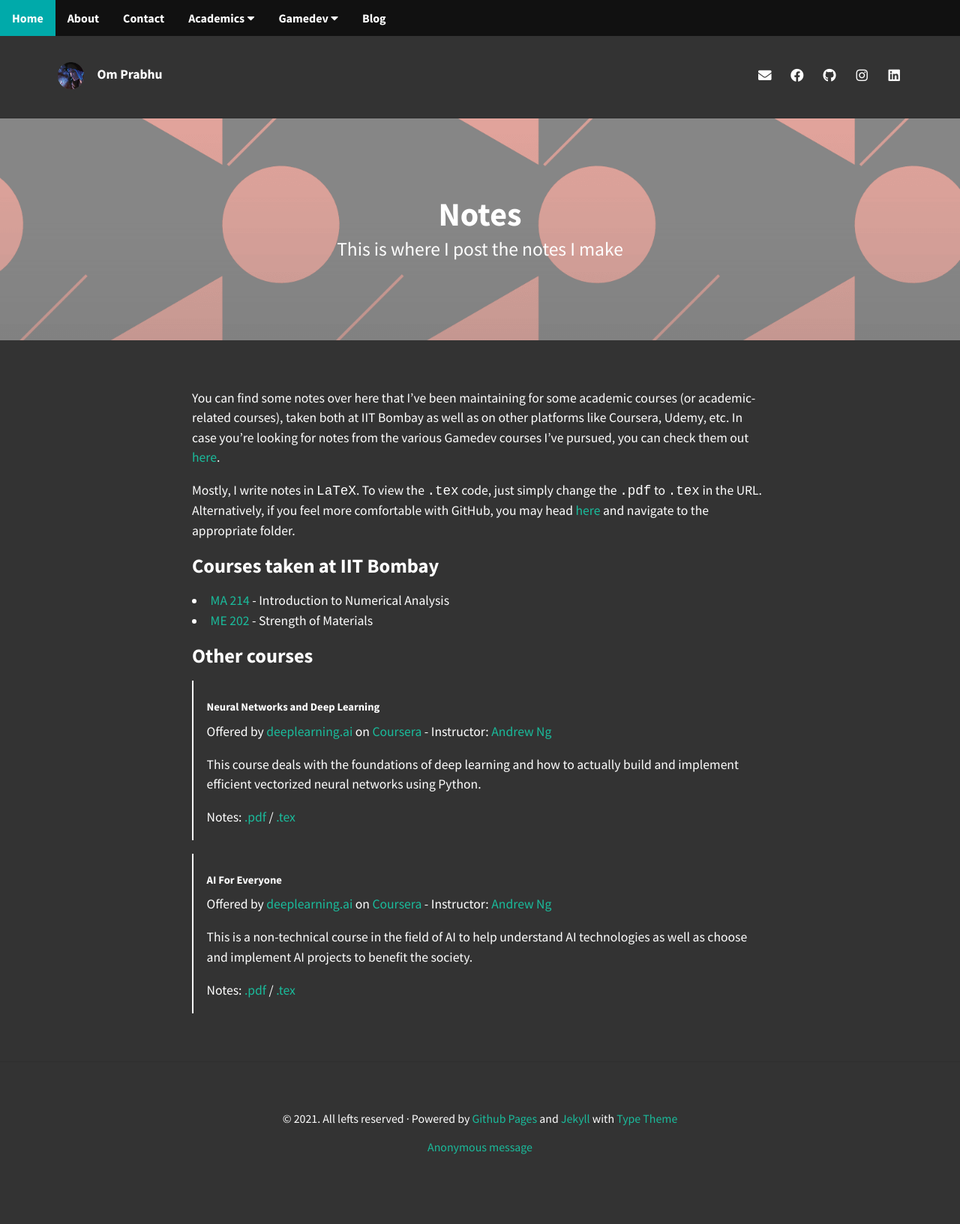
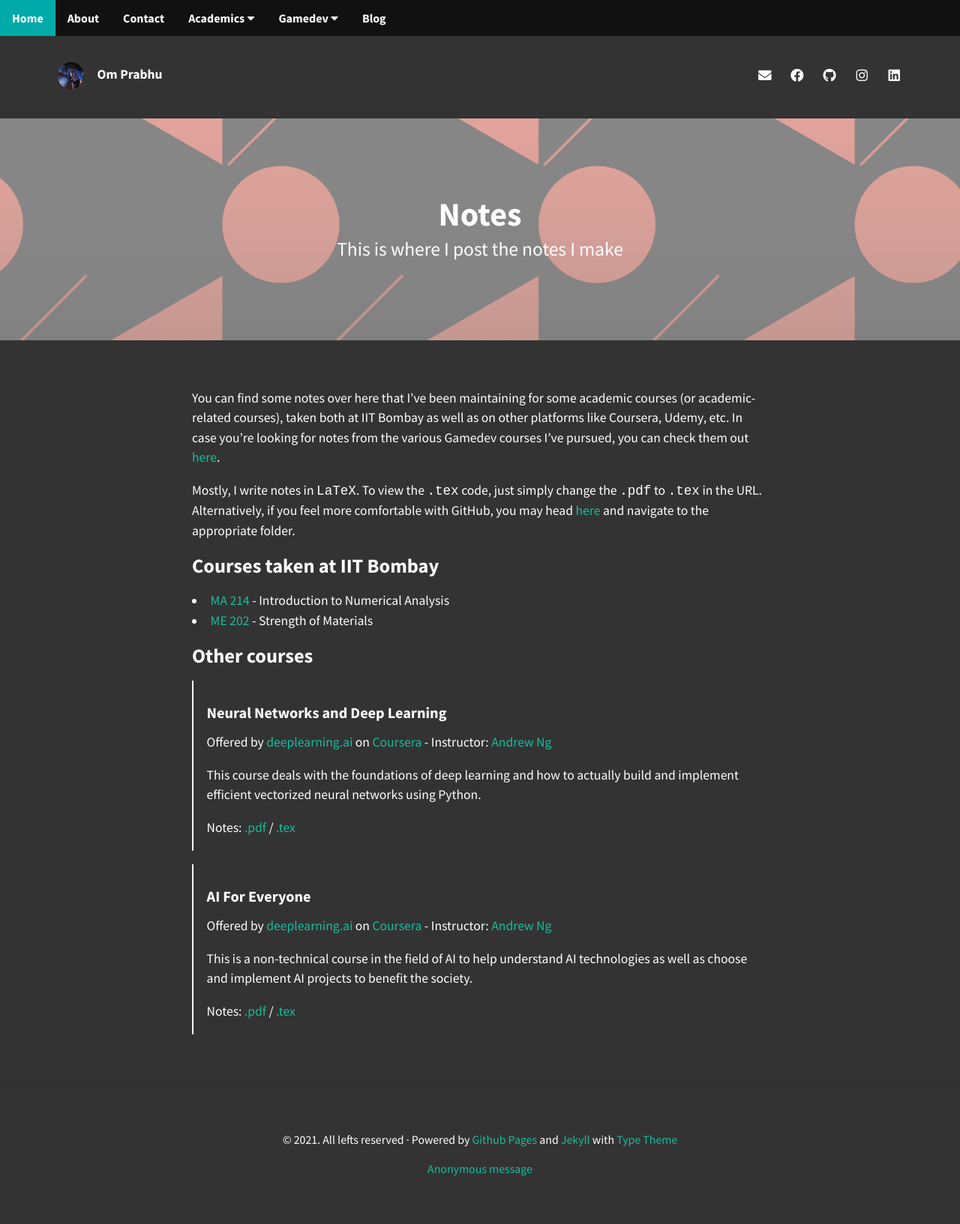
Before and after one commit to omprabhu31/omprabhu31.github.io, a Jekyll site: the page built from academics/notes/notes.md, in a window 1280 px wide. Shown: the whole page at 75% size. Built offline with Jekyll 4.4.1, drawn with Linux system fonts in a browser that asks for light colours; nearby versions of some CDN libraries; before the commit the page ends 1604 px from its top, so only the background shows below that.

Commit message:
i suck at html too now

```diff
--- a/academics/notes/notes.md
+++ b/academics/notes/notes.md
@@ -19,14 +19,14 @@ Mostly, I write notes in `LaTeX`. To view the `.tex` code, just simply change th
 
 <h3>Other courses</h3>
 
-> <h5>Neural Networks and Deep Learning</h5>
+> <h4>Neural Networks and Deep Learning</h4>
 > Offered by [deeplearning.ai](https://www.deeplearning.ai/) on [Coursera](https://www.coursera.org/)  -  Instructor: [Andrew Ng](https://www.coursera.org/instructor/andrewng)
 >
 > This course deals with the foundations of deep learning and how to actually build and implement efficient vectorized neural networks using Python.
 >
 > Notes: [.pdf](/academics/notes/neural_nets_deep_learning/Neural Networks and Deep Learning.pdf) / [.tex](https://github.com/omprabhu31/omprabhu31.github.io/blob/master/academics/notes/neural_nets_deep_learning/Neural%20Networks%20and%20Deep%20Learning.tex)
 
-> <h5>AI For Everyone</h5>
+> <h4>AI For Everyone</h4>
 > Offered by [deeplearning.ai](https://www.deeplearning.ai/) on [Coursera](https://www.coursera.org/)  -  Instructor: [Andrew Ng](https://www.coursera.org/instructor/andrewng)
 >
 > This is a non-technical course in the field of AI to help understand AI technologies as well as choose and implement AI projects to benefit the society.
```
